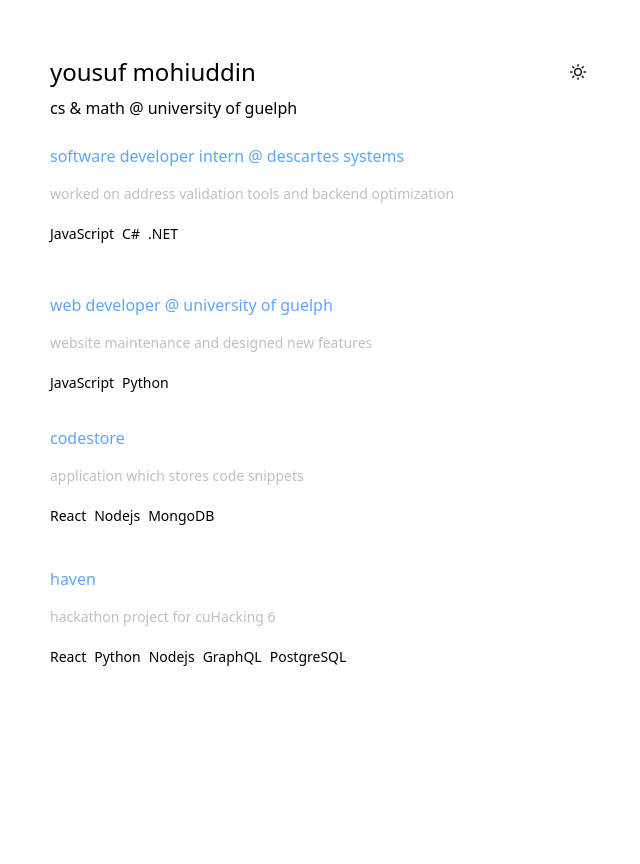
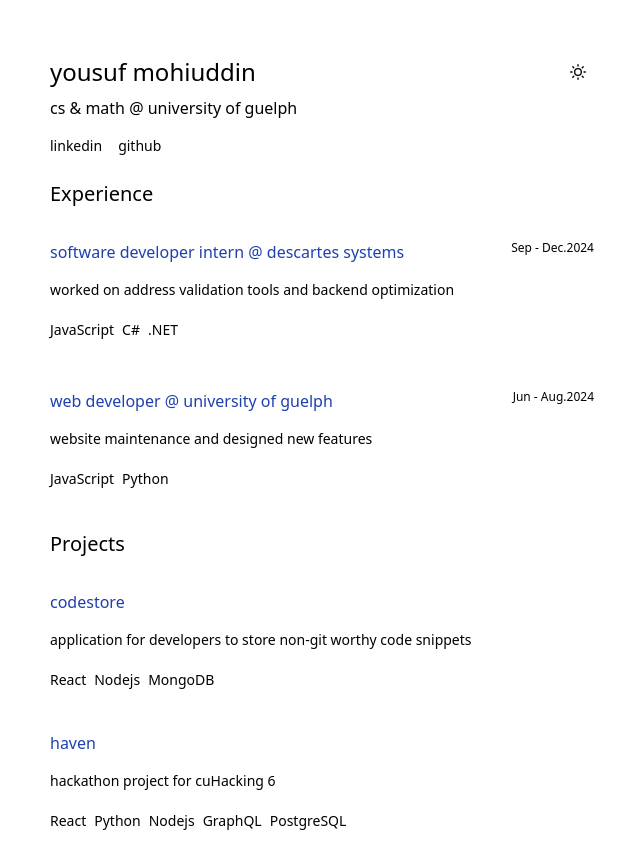
Before and after one commit to yousufmohi/yousuf-mohiuddin, a React (Vite) app: page / in a window 1280 px wide. Shown: the whole page, without its empty margins (318-958 px from the left). Before the commit the page ends 800 px from the top, so only its background shows below. Built offline with nearby package versions, Linux system fonts and the light colour scheme.

Commit message:
changed some styles

```diff
--- a/src/App.tsx
+++ b/src/App.tsx
@@ -23,8 +23,13 @@
 
       <p className="text-md md:text-md mt-2">cs & math @ university of guelph</p>
 
+      <div className="flex mt-4 mb-6 space-x-4 text-sm md:text-sm">
+        <a href="https://www.linkedin.com/in/yousufmo/" >linkedin</a>
+        <a href="https://github.com/yousufmohi">github</a>
+      </div>
+
       <div className="mt-2">
-
+      <h1 className={` ${darkMode ? "text-[#959290]" : "text-black"}  text-xl mt-6 mb-4 `}>Experience</h1>
       <div className="grid gap-4">
             <ExperienceItem
               title="software developer intern"
@@ -32,6 +37,7 @@
               description={"worked on address validation tools and backend optimization"}
               languages={["JavaScript", "C#", ".NET"]}
               repoLink=""
+              range="Sep - Dec.2024"
             />
             <ExperienceItem
               title="web developer"
@@ -39,16 +45,18 @@
               description={"website maintenance and designed new features"}
               languages={["JavaScript", "Python"]}
               repoLink=""
+              range="Jun - Aug.2024"
             />
           </div>
-
+          <h1 className={` ${darkMode ? "text-[#959290]" : "text-black"}  text-xl mt-6 mb-4 `}>Projects</h1>
           <div className="grid gap-2">
             <ExperienceItem
               title="codestore"
-              description={"application which stores code snippets"}
+              description={"application for developers to store non-git worthy code snippets"}
               company=""
               languages={["React", "Nodejs", "MongoDB"]}
               repoLink="https://github.com/yousufmohi/codestore"
+              range=""
             />
             <ExperienceItem
               title="haven"
@@ -56,6 +64,7 @@
               company=""
               languages={["React","Python", "Nodejs", "GraphQL", "PostgreSQL"]}
               repoLink="https://github.com/yousufmohi/ArithmeticAssist"
+              range=""
             />
           </div>
 
--- a/src/ExperienceItem.tsx
+++ b/src/ExperienceItem.tsx
@@ -6,21 +6,24 @@
   languages: string[];
   repoLink: string;
   company: string;
+  range: string;
 };
 
-export const ExperienceItem: React.FC<Props> = ({ title, description, languages, repoLink, company }) => {
+export const ExperienceItem: React.FC<Props> = ({ title, description, languages, repoLink, company, range}) => {
   const { darkMode } = useContext(ThemeContext); // Access dark mode context
 
   return (
-    <div
-      className={`py-4 rounded-lg ${darkMode ? "bg-black text-white" : "bg-white text-black"}`}>
-      <div className="flex space-x-3">
-        <a href={repoLink} className={`text-md text-[#60a5fa] ${repoLink && "cursor-default"}`}>  {title}{company ? ` @ ${company}` : ''} </a>
+    <div className={`py-4 rounded-lg ${darkMode ? "bg-black text-white" : "bg-white text-black"}`}>
+      <div className="flex space-x-3 justify-between">
+        <a href={repoLink} className={`text-md  ${!repoLink && "cursor-default"}  ${darkMode ? "text-[#60a5fa]" : "text-blue-800"}`}>  {title}{company ? ` @ ${company}` : ''} </a>
+        {range &&
+        <a className={`text-xs ${darkMode ? "text-[#959290]" : "text-black"}`}>{range}</a>
+        }
       </div>
 
 
 
-      <h2 className="text-sm mt-4 text-[#c0c0c0]">{description}</h2>
+      <h2 className={`text-sm mt-4 ${darkMode ? "text-[#c0c0c0]" : "text-black"}`}>{description}</h2>
       {languages.length !== 0 &&
         languages.map((language, index) => (
           <button
```
